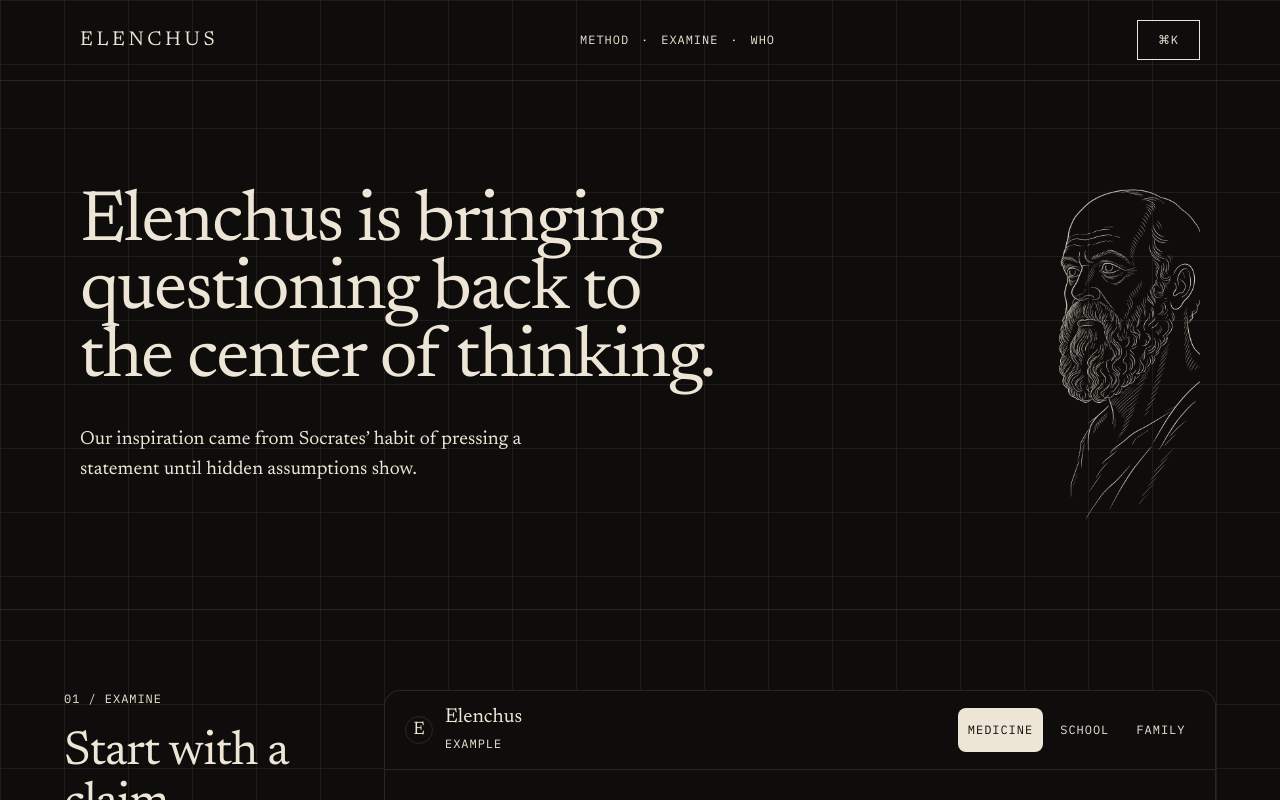
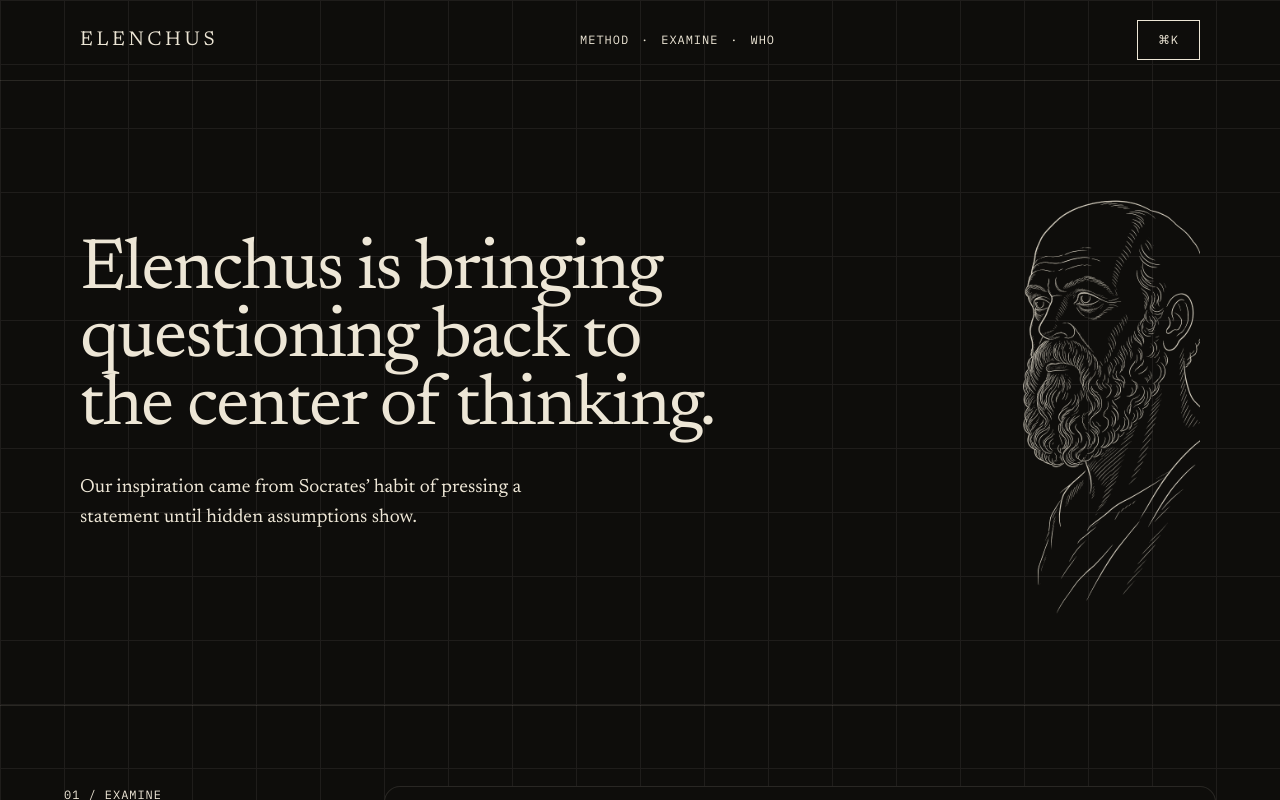
Before and after one commit to theravingrooster/elenchus-site, a Next.js app: page / in a window 1280 px wide. Shown: the top 800 px of the page. Built offline with nearby package versions, Linux system fonts and the light colour scheme.

Commit message:
Enlarge the Socrates portrait on the homepage

```diff
--- a/app/globals.css
+++ b/app/globals.css
@@ -172,12 +172,12 @@ html.lenis body {
 @media (min-width: 768px) {
   .socrates-mark {
     display: block;
-    height: min(45svh, 22rem);
+    height: min(56svh, 28rem);
   }
 }
 @media (min-width: 1024px) {
   .socrates-mark {
-    height: min(48svh, 26rem);
+    height: min(60svh, 34rem);
   }
 }
 
```
